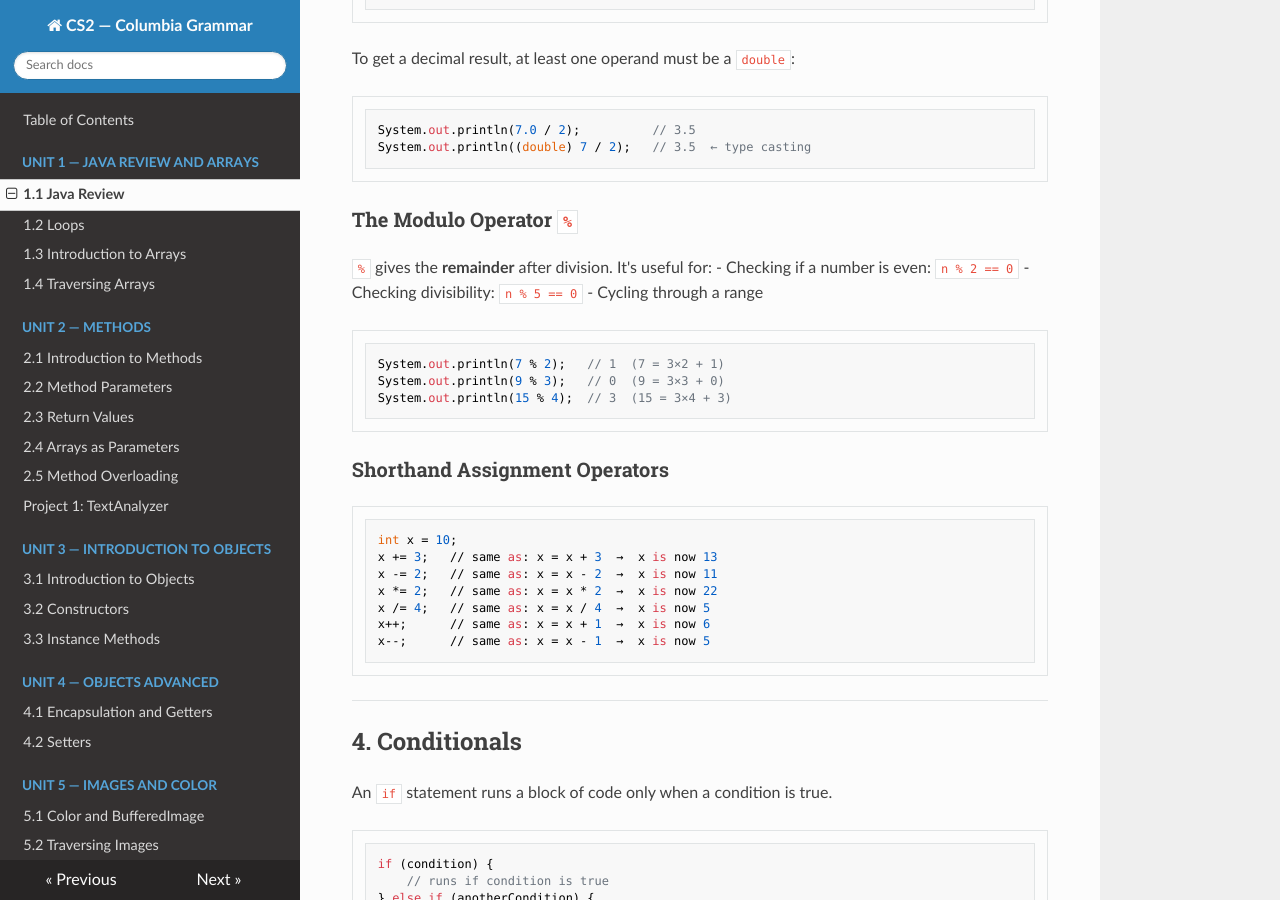
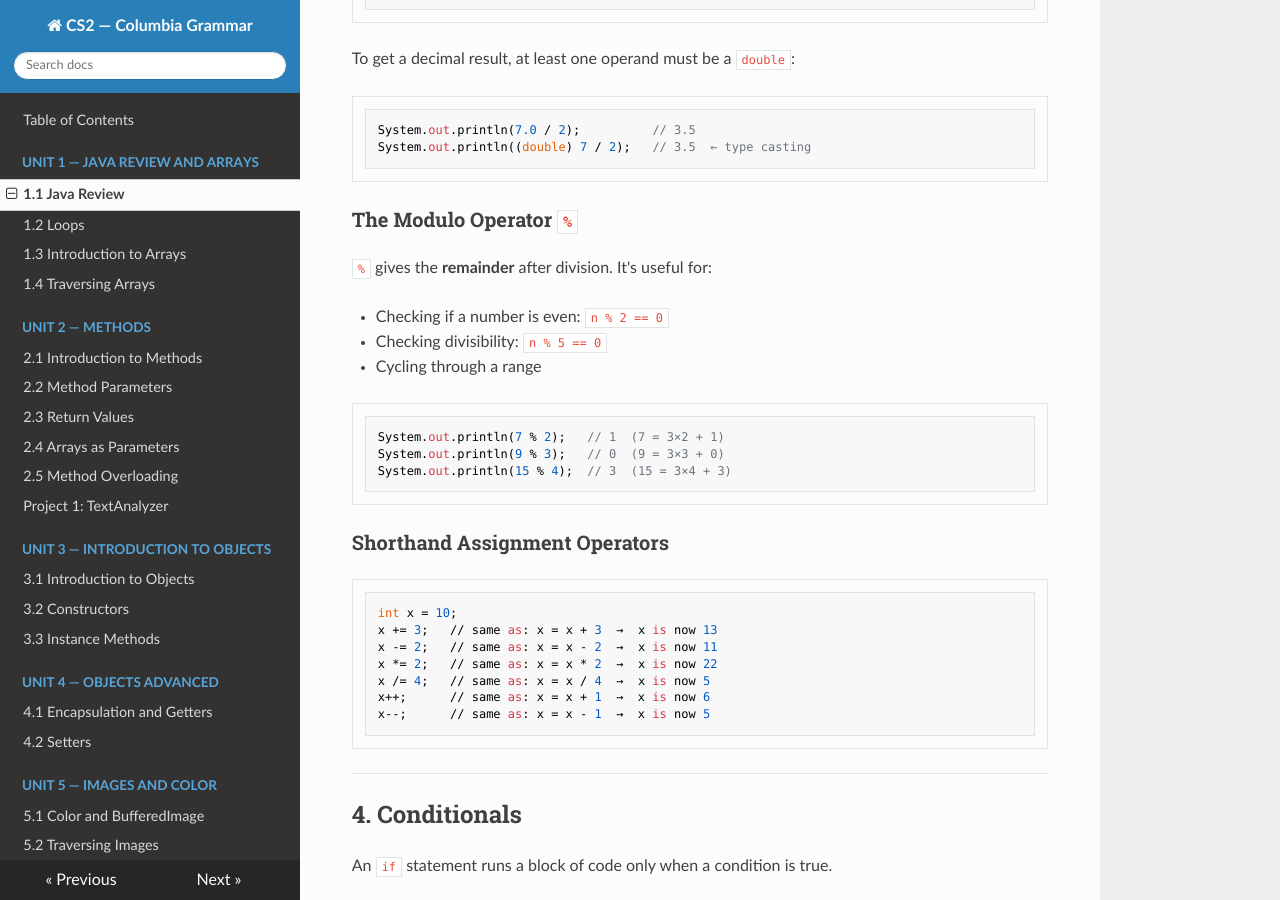
Before and after one commit to kjergens/cs2-site, an MkDocs documentation site: the page built from docs/unit1/notes_01_java_review.md, in a window 1280 px wide and 900 px high, scrolled down 2130 px. Built offline with MkDocs 1.6.1, drawn with Linux system fonts in a browser that asks for light colours; nearby versions of some CDN libraries; some of the changed text lies outside the part shown.

Commit message:
fixing bulleting and pipe appearance

````diff
--- a/docs/unit1/notes_01_java_review.md
+++ b/docs/unit1/notes_01_java_review.md
@@ -87,8 +87,11 @@ System.out.println((double) 7 / 2);   // 3.5  ← type casting
 ### The Modulo Operator `%`
 
 `%` gives the **remainder** after division. It's useful for:
+
 - Checking if a number is even: `n % 2 == 0`
+
 - Checking divisibility: `n % 5 == 0`
+
 - Cycling through a range
 
 ```java
@@ -175,7 +178,7 @@ A `boolean` variable holds either `true` or `false`. You can combine conditions
 | Operator | Meaning | Example | Result |
 |---|---|---|---|
 | `&&` | AND — both must be true | `true && false` | `false` |
-| `\|\|` | OR — at least one must be true | `true \|\| false` | `true` |
+| `||` | OR — at least one must be true | `true || false` | `true` |
 | `!` | NOT — flips the value | `!true` | `false` |
 
 ```java
````
